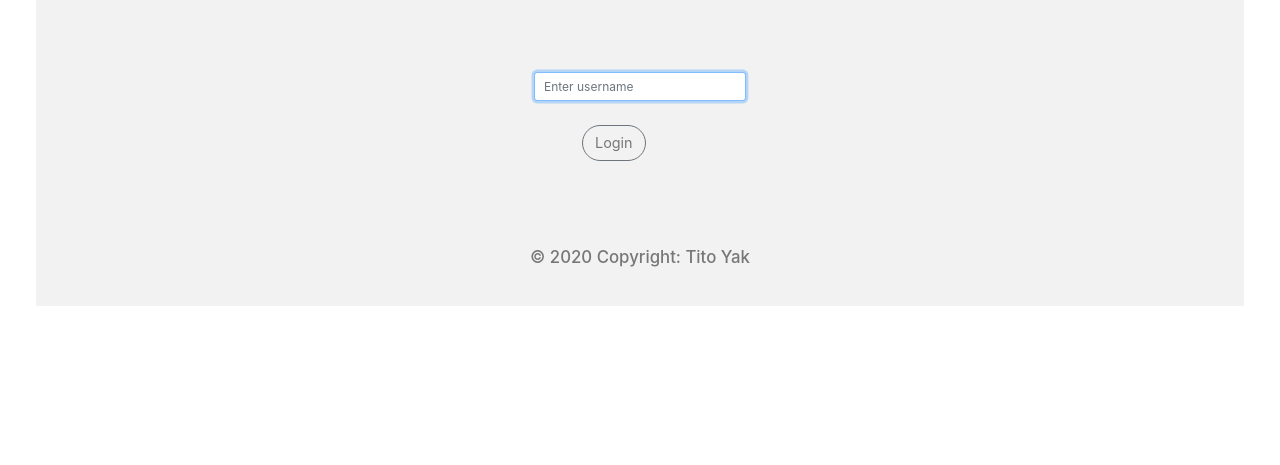
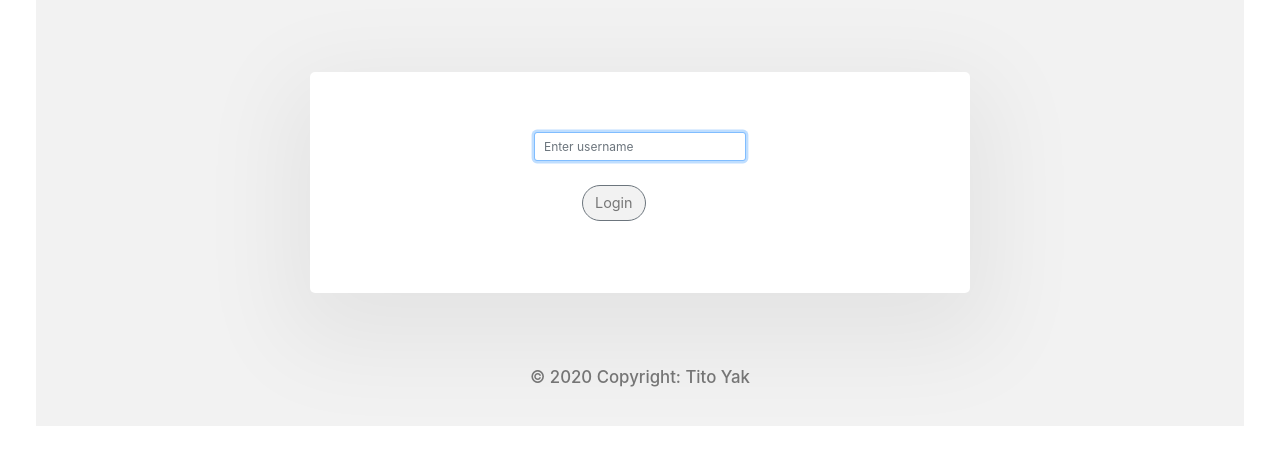
Before and after one commit to TitoYak211/chitter, a Flask app: page / in a window 1280 px wide. Shown: the part 132-597 px from the top of the page. Run offline with Flask 2, Linux system fonts and the light colour scheme; some libraries are stand-ins or nearby versions.

Commit message:
Update login

```diff
--- a/static/custom.css
+++ b/static/custom.css
@@ -201,3 +201,13 @@ body {
     margin-bottom: 2rem !important;
     margin-left: 0rem;
 }
+
+.form {
+    margin: 0 auto;
+    max-width: 55rem;
+    background-color: #fff;
+    -webkit-box-shadow: 0 2.5rem 8rem 2rem rgba(0, 0, 0, 0.06);
+    box-shadow: 0 2.5rem 8rem 2rem rgba(0, 0, 0, 0.06);
+    padding: 5rem 7rem;
+    border-radius: 5px;
+}
--- a/templates/login.html
+++ b/templates/login.html
@@ -2,7 +2,7 @@
 
 {% block content %}
 
-<div class="col">
+<div class="form">
     <div class="row h-100 d-flex justify-content-center align-items-center">
         <form action="/login" method="POST">
             <div class="form-group">
```
